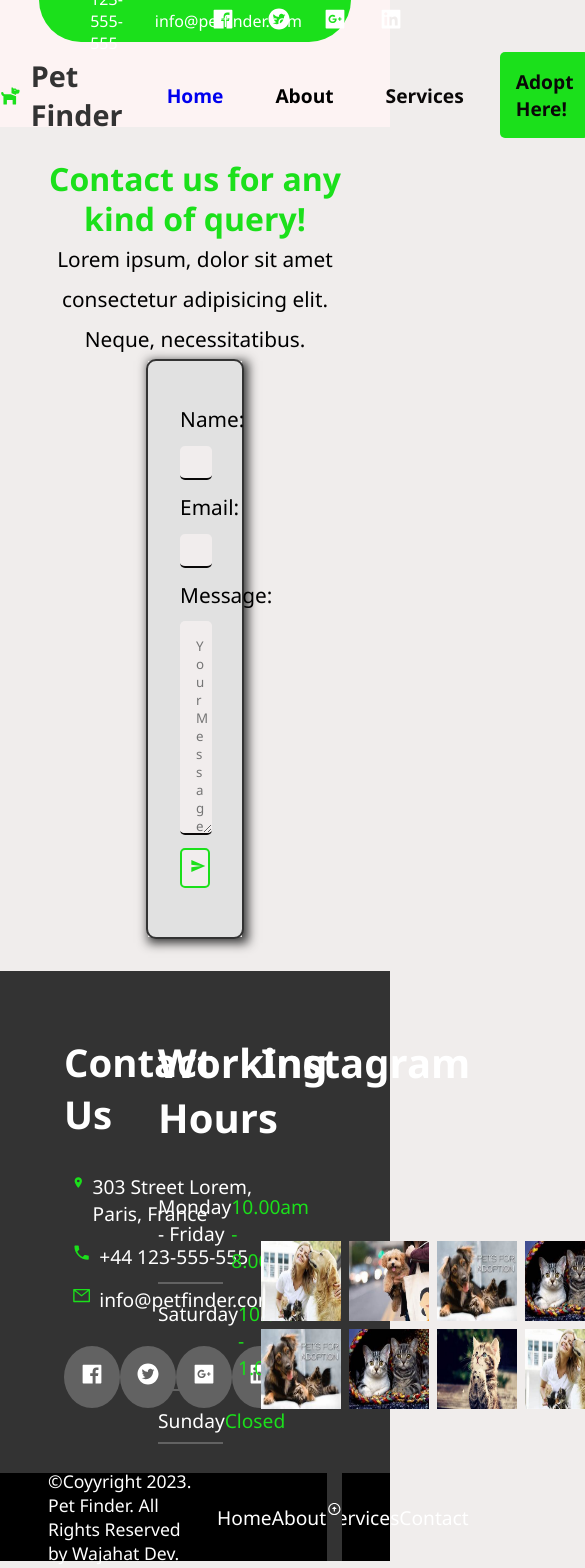
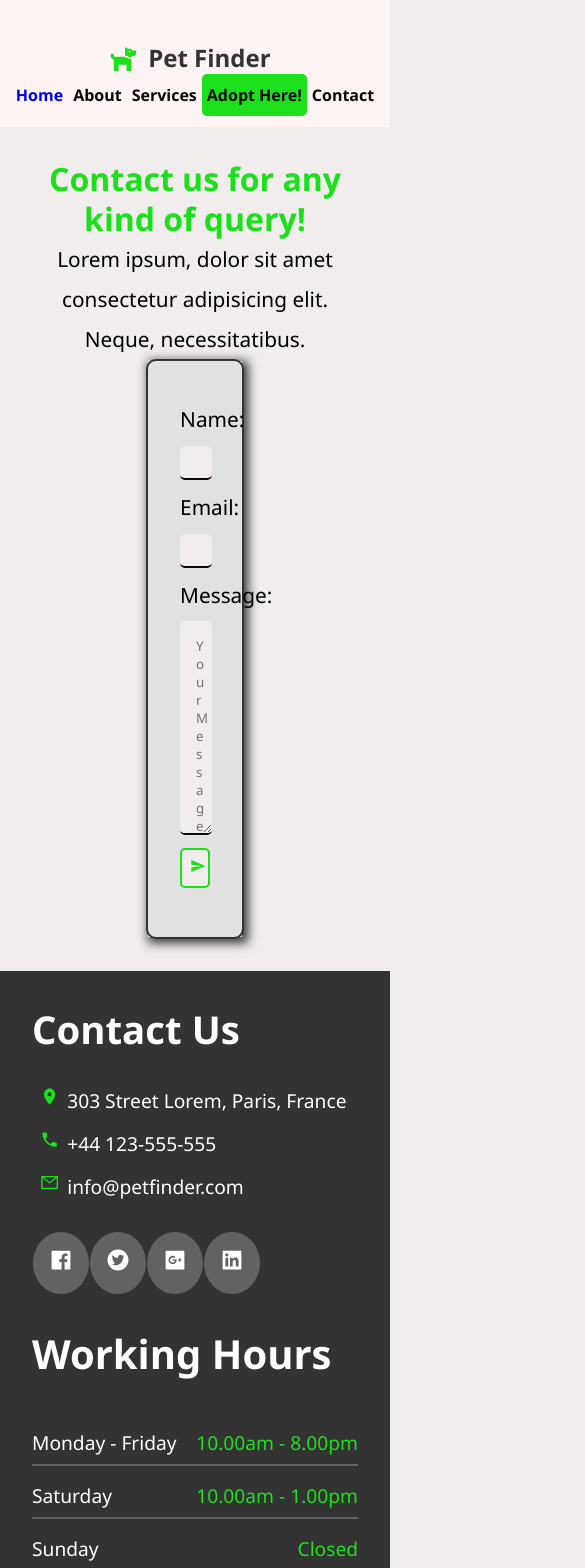
Before and after one commit to wajaht-ali/codeclause_pet-finder_app, a React (Create React App) app: page /contact in a window 390 px wide. Shown: the top 1568 px of the page, 585 px wide, since content can reach past the window. Built offline with nearby package versions, Linux system fonts and the light colour scheme.

Commit message:
responsiveness in-progress

```diff
--- a/src/components/Home.jsx
+++ b/src/components/Home.jsx
@@ -9,6 +9,8 @@ import img2 from "../assets/imgs/img2.jpeg";
 import img3 from "../assets/imgs/img3.jpeg";
 import img4 from "../assets/imgs/img4.jpeg";
 import img5 from "../assets/imgs/img5.jpeg";
+import fish from "../assets/imgs/fish.jpeg"
+import rabbit from "../assets/imgs/rabbit.webp"
 
 const Home = () => {
     return (
@@ -36,7 +38,7 @@ const Home = () => {
                 <h3>We Deal in:
                     <TypeWriter
                         options={{
-                            strings: ["Cats", "Dogs", "Birds"],
+                            strings: ["Cats", "Dogs", "Fishes", "Rabbits"],
                             autoStart: true,
                             loop: true,
                             // interval: "1000",
@@ -56,25 +58,25 @@ const Home = () => {
                 <div className="animals-view">
                     {/* <div className="pics"> */}
                     <div className="box top">
-                        <img src={img1} alt="img" />
+                        <img src={img4} alt="img" />
                         <h2>Cats</h2>
                     </div>
                     <div className="box down">
-                        <img src={img2} alt="img" />
+                        <img src={img3} alt="img" />
                         <h2>Dogs</h2>
                     </div>
                     <div className="box top">
-                        <img src={img3} alt="img" />
-                        <h2>Birds</h2>
+                        <img src={fish} alt="img" />
+                        <h2>Fishes</h2>
                     </div>
                     <div className="box down">
-                        <img src={img4} alt="img" />
+                        <img src={rabbit} alt="img" />
                         <h2>Rabbits</h2>
                     </div>
-                    <div className="box top">
+                    {/* <div className="box top">
                         <img src={img5} alt="img" />
                         <h2>Fishes</h2>
-                    </div>
+                    </div> */}
                     {/* </div> */}
                 </div>
             </div>
--- a/src/styling/Footer.scss
+++ b/src/styling/Footer.scss
@@ -219,13 +219,56 @@
 
         }
     }
+}
 
-    // .box {
-    //     margin: .5rem;
-    //     &:hover {
-    //         transition: all .8s;
-    //         box-shadow: 5px 5px 10px #626262;
-    //         transform: scale(1.03);
-    //     }
-    // }
+@media (max-width: 550px) {
+    .footer {
+        height: auto;
+        width: 100%;
+        display: flex;
+        flex-direction: column;
+        justify-content: space-between;
+        background-color: #333;
+
+        >.main {
+            height: 85%;
+            width: 100%;
+            display: flex;
+            flex-direction: column;
+            justify-content: space-between;
+            align-items: center;
+            padding: 1rem;
+
+            >.box {
+                width: 100%;
+            }
+
+
+        }
+
+        >.bottom {
+            padding: 0;
+
+            >.copyrights {
+                display: none;
+            }
+
+            >.nav-icons ul {
+                margin-left: 80%;
+                width: 100%;
+                display: flex;
+                flex-direction: row;
+                justify-content: space-around;
+
+                li {
+                    padding: 5px;
+                }
+            }
+
+            .btn-top {
+                width: 60px;
+            }
+        }
+    }
+
 }
--- a/src/styling/Header.scss
+++ b/src/styling/Header.scss
@@ -81,7 +81,7 @@
                 }
             }
 
-            .link h2{
+            .link h2 {
                 color: #333;
                 margin: 0px 10px;
             }
@@ -110,18 +110,48 @@
                     }
                 }
             }
+
             .special {
                 background-color: $color2;
                 border-radius: 5px;
-                color: #fff;
+                color: $color2;
 
                 &:hover {
                     border: 2px solid $color2;
                     background-color: rgb(253, 243, 243);
 
                 }
+
                 // border: 2px solid $color2;
             }
         }
     }
+
 }
+
+@media (max-width: 550px) {
+
+    .header {
+        height: 15vh;
+        width: 100%;
+        .topbar {
+            visibility: hidden;
+        }
+
+        >.navbar {
+            display: flex;
+            flex-direction: column;
+            justify-content: space-evenly;
+            align-items: center;
+            font-size: 1rem;
+            line-height: 2rem;
+            margin: 0;
+            padding: 0;
+
+            >.nav-items>ul>li {
+                margin: 0;
+                padding: 5px;
+            }
+        }
+    }
+}
--- a/src/styling/Home.scss
+++ b/src/styling/Home.scss
@@ -185,3 +185,88 @@
         }
     }
 }
+
+@media(max-width: 550px) {
+    .home {
+        height: 85vh;
+        width: auto;
+        position: relative;
+
+        // line-height: 2.5rem;
+        >.content {
+            position: absolute;
+            left: 0;
+            top: 20%;
+
+            h1 {
+                color: $color2;
+            }
+
+            a>button {
+                padding: .8rem;
+                font-size: 1.2rem;
+                font-family: 'Segoe UI', Tahoma, Geneva, Verdana, sans-serif;
+                font-weight: bold;
+                border: 2px solid $color2;
+                border-radius: 40px;
+                color: $color1;
+                background-color: $color2;
+                opacity: .8;
+            }
+        }
+
+
+
+        >.pets-section {
+            display: flex;
+            flex-direction: column;
+            height: auto;
+
+            >.header-top {
+                display: flex;
+                flex-direction: column;
+                justify-content: center;
+                align-items: center;
+                text-align: center;
+                // border: 2px solid #333;
+                padding: 2rem .5rem;
+                line-height: 2.5rem;
+
+                >h1 {
+                    font-size: 3rem;
+                }
+
+                >p {
+                    font-size: 1.2rem;
+                }
+            }
+            >.animals-view {
+                height: auto;
+                width: 100%;
+                display: flex;
+                flex-direction: row;
+                justify-content: center;
+                align-items: center;
+
+                .box {
+
+                    .down {
+                        position: relative;
+
+                        &::before {
+                            content: "";
+                            position: absolute;
+                            top: 0%;
+                            left: 50%;
+                        }
+                    }
+
+                    img {
+                        height: 90px;
+                        width: 90px;
+                    }
+                }
+            }
+        }
+    }
+}
```
Also changed, not shown: src/assets/imgs/fish.jpeg (added), src/assets/imgs/rabbit.webp (added).
